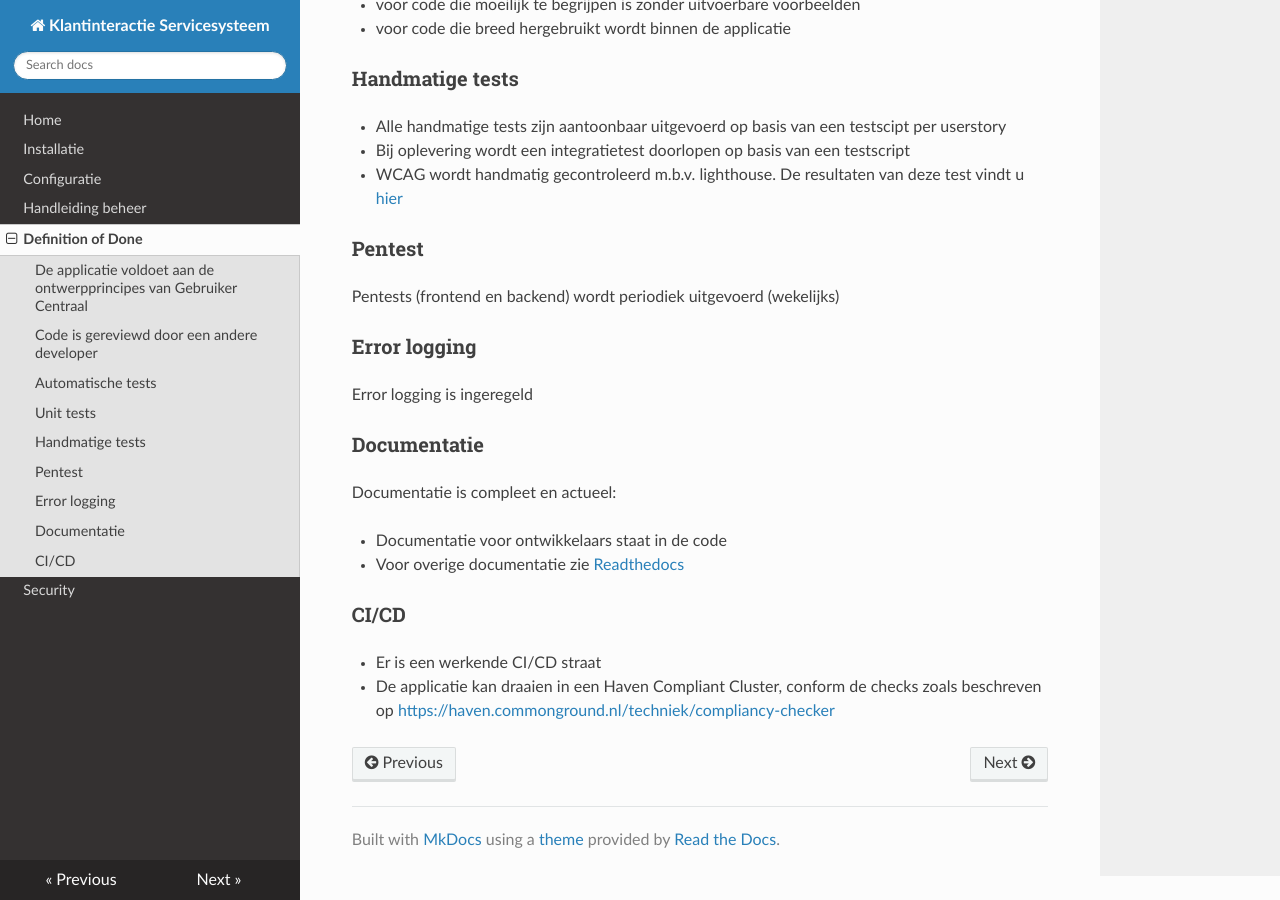
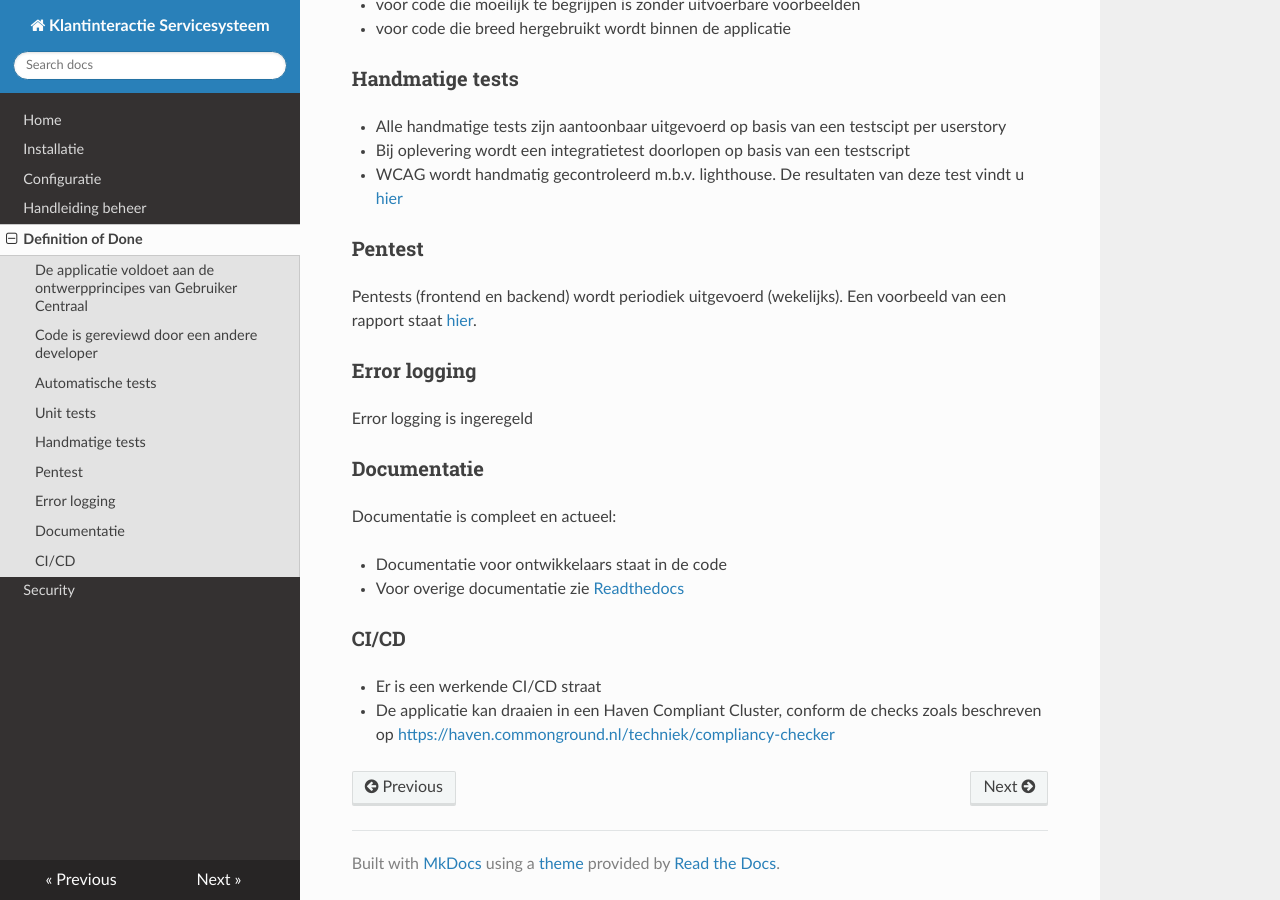
Before and after one commit to Klantinteractie-Servicesysteem/.github, an MkDocs documentation site: the page built from docs/DEFINITIONOFDONE.md, in a window 1280 px wide and 900 px high, scrolled down 847 px. Built offline with MkDocs 1.6.1, drawn with Linux system fonts in a browser that asks for light colours; nearby versions of some CDN libraries.

Commit message:
Update DEFINITIONOFDONE.md
Link naar pentestrapport

```diff
--- a/docs/DEFINITIONOFDONE.md
+++ b/docs/DEFINITIONOFDONE.md
@@ -29,7 +29,7 @@ Nieuwe unit tests worden toegevoegd:
 - WCAG wordt handmatig gecontroleerd m.b.v. lighthouse. De resultaten van deze test vindt u [hier](https://github.com/Klantinteractie-Servicesysteem/.github/blob/main/docs/WCAG-Lighthouse-Report-20230627.pdf)
 
 ### Pentest
-Pentests (frontend en backend) wordt periodiek uitgevoerd (wekelijks)
+Pentests (frontend en backend) wordt periodiek uitgevoerd (wekelijks). Een voorbeeld van een rapport staat [hier](https://github.com/Klantinteractie-Servicesysteem/.github/blob/main/docs/Website_Scanner-https___prod.kiss-demo.nl-20230628-0907.pdf).
 
 ### Error logging
 Error logging is ingeregeld
```
